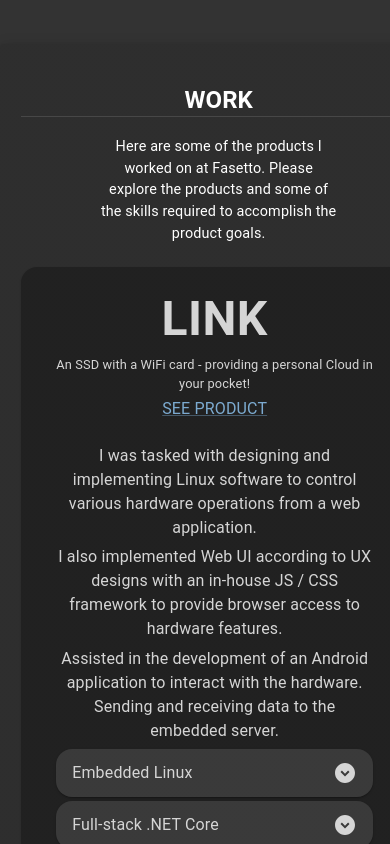
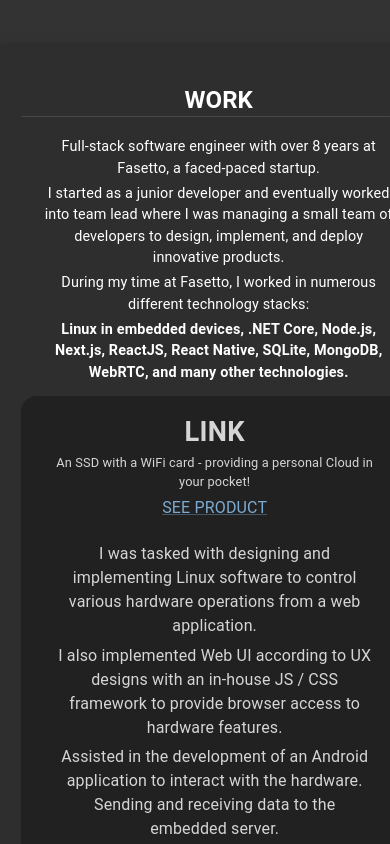
Before and after one commit to dusanders/dusanders.github.io, a React (Create React App) app in the folder frontend/: page / in a window 390 px wide. Shown: the part 880-1724 px from the top of the page. Built offline with nearby package versions, Linux system fonts and the light colour scheme.

Commit message:
add work summary + styles update for work section
add descriptions to work summary

update styles to the work sections for better responsive summary text

```diff
--- a/frontend/src/sections/work/Work.scss
+++ b/frontend/src/sections/work/Work.scss
@@ -9,10 +9,12 @@
 
   .work-summary {
     font-size: 0.9rem;
-    width: 60%;
-    margin-bottom: 1rem;
-    margin: 1rem auto;
-    margin-bottom: 1.4rem;
+    width: 70%;
+    margin: auto;
+    margin-bottom: 0.2rem;
+    @include sizes.for-size(tablet) {
+      width: 90%
+    }
   }
 
   .work-paper {
@@ -32,6 +34,10 @@
       padding: 1.3rem;
     }
 
+    .skills-list-h6 {
+      font-weight: 600;
+      margin-bottom: 0.8rem;
+    }
     .masonry-root {
       opacity: 0.8;
     }
@@ -44,6 +50,11 @@
     align-items: center;
     border-radius: 1rem;
 
+    .product-name-text {
+      font-size: 1.7rem;
+      font-weight: 700;
+      text-transform: uppercase;
+    }
     .summary {
       font-size: 1rem;
       &.product {
--- a/frontend/src/sections/work/Work.tsx
+++ b/frontend/src/sections/work/Work.tsx
@@ -14,6 +14,13 @@ export interface WorkProps {
   locale: ILocaleContext
 }
 
+function WorkSummaryText(props: { children?: any }) {
+  return (
+    <Typography className="work-summary">
+      {props.children}
+    </Typography>
+  )
+}
 function ProductSummary(props: { children?: any, className?: string }) {
   return (
     <Typography className={`summary ${props.className || ''}`}
@@ -126,7 +133,7 @@ const products: ProductCardProps[] = [
         skillName: 'Node',
         skillPoints: [
           'Design, implement, and deploy Node servers on embedded Linux that would send / recieve data via WiFi from a mobile device',
-          'Design, implement, and deploy Node servers from an Android device. The Android device was required to be a central \'server\' \
+          'Design, implement, and deploy Node servers from an Android device. The Android device was required to be a central server \
           that controls other connected devices.',
           'Node server was required to serve Web UI along with REST api for media files and control commands.'
         ]
@@ -242,6 +249,15 @@ const products: ProductCardProps[] = [
           'Implement functionality to perform drag / drop speaker configurations, EQ settings per speaker, and many more \
           innovative UX requirements.'
         ]
+      },
+      {
+        skillName: 'Play Store and Apple App Store',
+        skillPoints: [
+          'Setup, maintain, and coordinate app releases on iOS and Android app stores. Ensure store listings followed UI guidelines \
+          provided by UI/UX team.',
+          'Coordinate test releases across iOS and Android utilizing TestFlight and Google\'s test track for targeted testing \
+          deploys before rolling over to production.'
+        ]
       }
     ]
   }
@@ -255,9 +271,23 @@ export function WorkSection(props: WorkProps) {
           <SectionTitle>
             {props.locale.strings.work}
           </SectionTitle>
-          <Typography className="work-summary">
-            Here are some of the products I worked on at Fasetto. Please explore the products and some of the skills required to accomplish the product goals.
-          </Typography>
+          <WorkSummaryText>
+            Full-stack software engineer with over 8 years at Fasetto, a faced-paced startup.
+          </WorkSummaryText>
+          <WorkSummaryText >
+            I started as a junior developer and eventually worked into
+            team lead where I was managing a small team of developers to design, implement, and deploy innovative products.
+          </WorkSummaryText>
+          <WorkSummaryText>
+            During my time at Fasetto, I worked in numerous different
+            technology stacks:
+          </WorkSummaryText>
+          <div className="work-summary skills-list-h6">
+            <span>
+              Linux in embedded devices, .NET Core, Node.js, Next.js, ReactJS, React Native, SQLite, MongoDB, WebRTC,
+              and many other technologies.
+            </span>
+          </div>
           <Masonry
             className="masonry-root"
             columns={{ md: 2, xl: 3 }}>
--- a/frontend/src/sections/work/cardTitle.tsx
+++ b/frontend/src/sections/work/cardTitle.tsx
@@ -11,9 +11,7 @@ export function CardTitle(props: CardTitleProps) {
   return (
     <div className="accordian-title">
       <Typography
-        fontSize={'3rem'}
-        fontWeight={700}
-        textTransform={'uppercase'}>
+        className="product-name-text">
         {props.title}
       </Typography>
       {props.summary}
```
